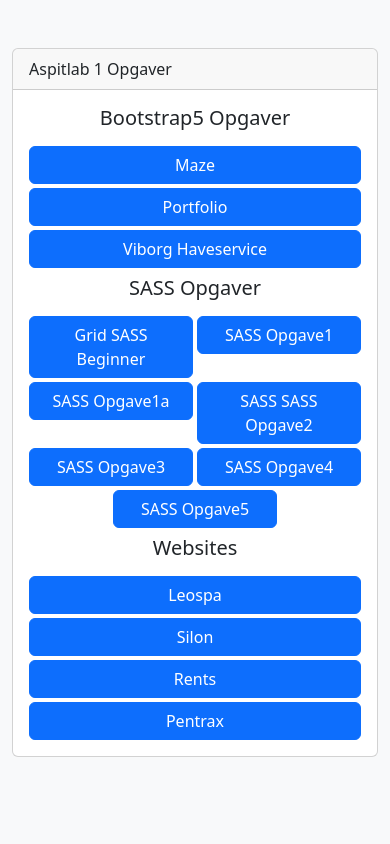
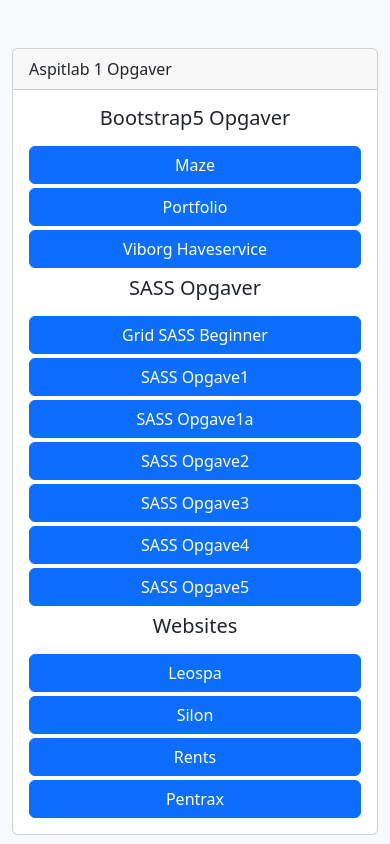
Before and after one commit to Jonas-Beck/AspitLAB1, a plain HTML site: page index.html in a window 390 px wide. Drawn offline with nearby package versions, Linux system fonts and the light colour scheme.

Commit message:
Responsive Update

```diff
--- a/index.html
+++ b/index.html
@@ -24,25 +24,25 @@
                       <!-- SASS Opgaver-->
                       <h5 class="card-title text-center py-2">SASS Opgaver</h5>
                       <div class="row g-1 justify-content-center">
-                        <div class="col-6">
+                        <div class="col-12 col-sm-6">
                             <a href="./SASS-Opgaver/SASS-Beginner/index.html" target="_blank" rel="noopener noreferrer" class="card-text btn btn-primary text-decoration-none w-100">Grid SASS Beginner</a>
                         </div>
-                        <div class="col-6">
+                        <div class="col-12 col-sm-6">
                             <a href="./SASS-Opgaver/SASS-Opgave-1/index.html" target="_blank" rel="noopener noreferrer" class="card-text btn btn-primary text-decoration-none w-100 ">SASS Opgave1</a>
                         </div>
-                        <div class="col-6">
+                        <div class="col-12 col-sm-6">
                             <a href="./SASS-Opgaver/SASS-Opgave-1a/index.html" target="_blank" rel="noopener noreferrer" class="card-text btn btn-primary text-decoration-none w-100 ">SASS Opgave1a</a>
                         </div>
-                        <div class="col-6">
-                            <a href="./SASS-Opgaver/SASS-Opgave-2/" target="_blank" rel="noopener noreferrer" class="card-text btn btn-primary text-decoration-none w-100 ">SASS SASS Opgave2</a>
+                        <div class="col-12 col-sm-6">
+                            <a href="./SASS-Opgaver/SASS-Opgave-2/" target="_blank" rel="noopener noreferrer" class="card-text btn btn-primary text-decoration-none w-100 ">SASS Opgave2</a>
                         </div>
-                        <div class="col-6">
+                        <div class="col-12 col-sm-6">
                             <a href="./SASS-Opgaver/SASS-Opgave-3/" target="_blank" rel="noopener noreferrer" class="card-text btn btn-primary text-decoration-none w-100 ">SASS Opgave3</a>
                         </div>
-                        <div class="col-6">
+                        <div class="col-12 col-sm-6">
                             <a href="./SASS-Opgaver/SASS-Opgave-4/" target="_blank" rel="noopener noreferrer" class="card-text btn btn-primary text-decoration-none w-100 ">SASS Opgave4</a>
                         </div>
-                        <div class="col-6">
+                        <div class="col-12 col-sm-6">
                             <a href="./SASS-Opgaver/SASS-Opgave-5/" target="_blank" rel="noopener noreferrer" class="card-text btn btn-primary text-decoration-none w-100 ">SASS Opgave5</a>
                         </div>
                       </div>
```
